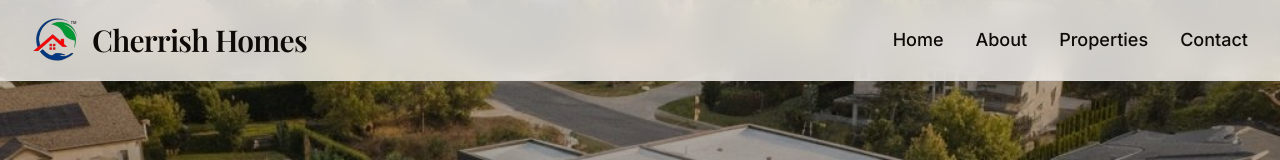
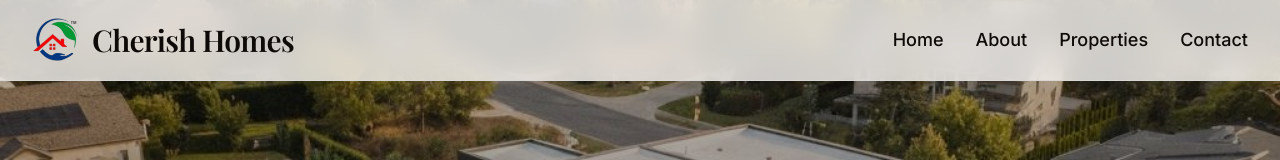
Before and after one commit to vijayhingo-hub/webiste, a Next.js app: page / in a window 1280 px wide. Shown: the top 160 px of the page. Built offline with nearby package versions, Linux system fonts and the light colour scheme; a web font is replaced by a local one.

Commit message:
navbarmodify

```diff
--- a/components/navigation.tsx
+++ b/components/navigation.tsx
@@ -16,13 +16,13 @@ export function Navigation() {
           <Link href="/" className="flex items-center gap-3">
             <Image
               src="/WhatsApp_Image_2025-12-13_at_2.22.16_PM-removebg-preview.png"
-              alt="Cherrish Homes logo"
+              alt="Cherish Homes logo"
               width={48}
               height={48}
               className="h-10 w-10 md:h-12 md:w-12 object-contain"
               priority
             />
-            <span className="text-2xl md:text-3xl font-serif font-semibold tracking-tight">Cherrish Homes</span>
+            <span className="text-2xl md:text-3xl font-serif font-semibold tracking-tight">Cherish Homes</span>
           </Link>
 
           {/* Desktop Navigation */}
```
